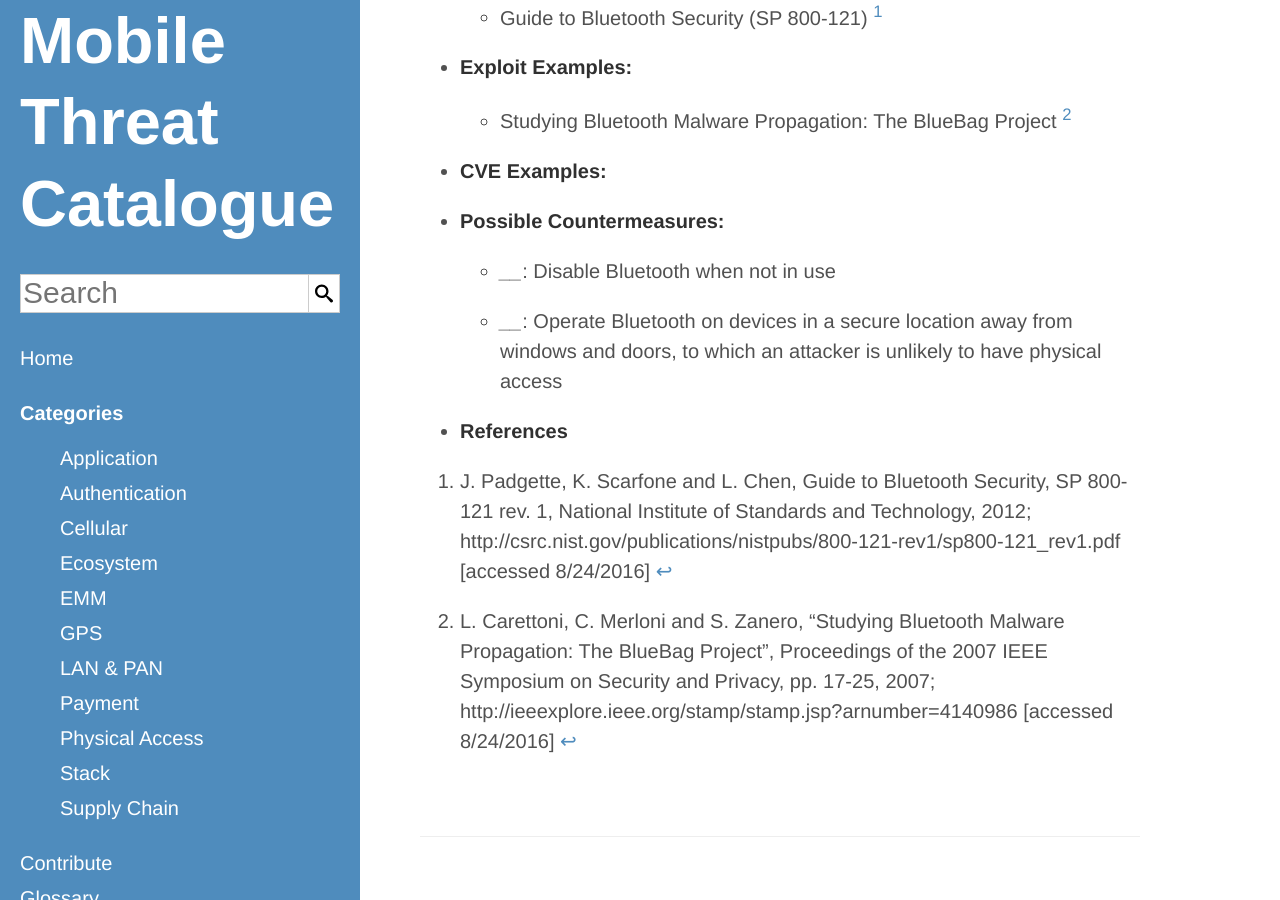
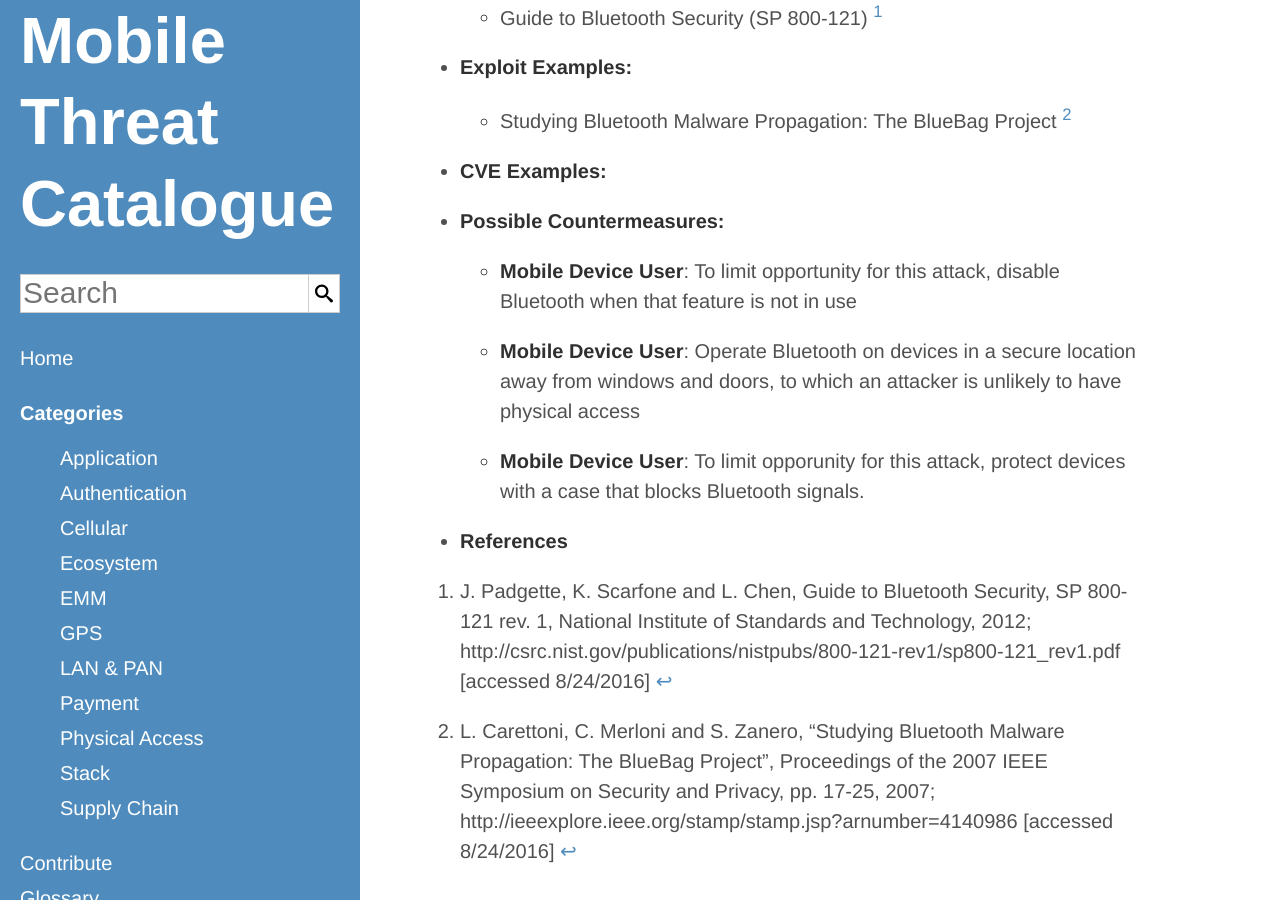
Before and after one commit to usnistgov/mobile-threat-catalogue, a Jekyll site: the page built from _lan-pan-threats/LPN-8.md, in a window 1280 px wide and 900 px high, scrolled down 548 px. Built offline with Jekyll 4.4.1, drawn with Linux system fonts in a browser that asks for light colours.

Commit message:
#13: update countermeasures and actors

```diff
--- a/_lan-pan-threats/LPN-8.md
+++ b/_lan-pan-threats/LPN-8.md
@@ -7,8 +7,10 @@
     ExploitExample: "Studying Bluetooth Malware Propagation: The BlueBag Project [^30]"
     CVEExample:
     PossibleCountermeasures:
-        "Disable Bluetooth when not in use":
-            -
+        "To limit opportunity for this attack, disable Bluetooth when that feature is not in use":
+            - Mobile Device User
         "Operate Bluetooth on devices in a secure location away from windows and doors, to which an attacker is unlikely to have physical access":
-            -
+            - Mobile Device User
+        "To limit opporunity for this attack, protect devices with a case that blocks Bluetooth signals.":
+            - Mobile Device User
 ---
```
